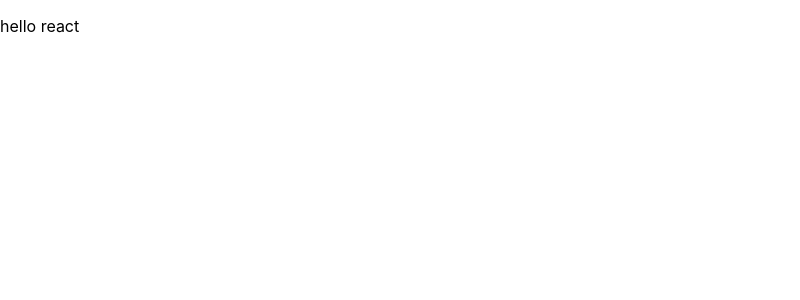
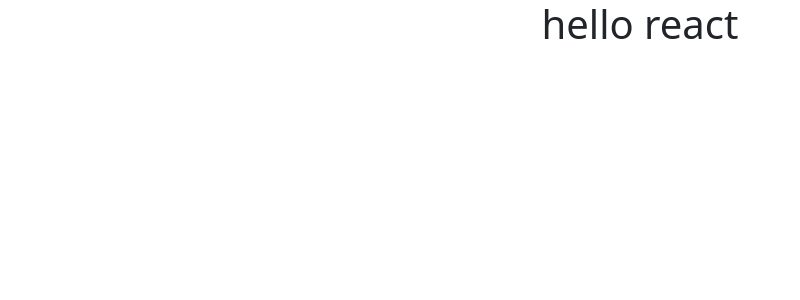
Before and after one commit to sainath-07/ReduxCourse, a React (Create React App) app: page / in a window 1280 px wide. Shown: the top 300 px of the page, without its empty margins (0-800 px from the left). Built offline with nearby package versions, Linux system fonts and the light colour scheme.

Commit message:
installed the bootstrap

```diff
--- a/package.json
+++ b/package.json
@@ -6,7 +6,9 @@
     "@testing-library/jest-dom": "^5.17.0",
     "@testing-library/react": "^13.4.0",
     "@testing-library/user-event": "^13.5.0",
+    "bootstrap": "^5.3.3",
     "react": "^18.3.1",
+    "react-bootstrap": "^2.10.2",
     "react-dom": "^18.3.1",
     "react-scripts": "5.0.1",
     "web-vitals": "^2.1.4"
--- a/src/App.js
+++ b/src/App.js
@@ -1,9 +1,8 @@
-import logo from './logo.svg';
 import './App.css';
 
 const App=()=>{
   return (
-       <p >hello react</p>
+       <h1 className='text-center'>hello react</h1>
   );
 }
 
--- a/src/index.js
+++ b/src/index.js
@@ -3,6 +3,7 @@
 import './index.css';
 import App from './App';
 import reportWebVitals from './reportWebVitals';
+import 'bootstrap/dist/css/bootstrap.min.css';
 
 const root = ReactDOM.createRoot(document.getElementById('root'));
 root.render(
```
Also changed, not shown: 1 other file (tests, documents, lock files or other folders).
